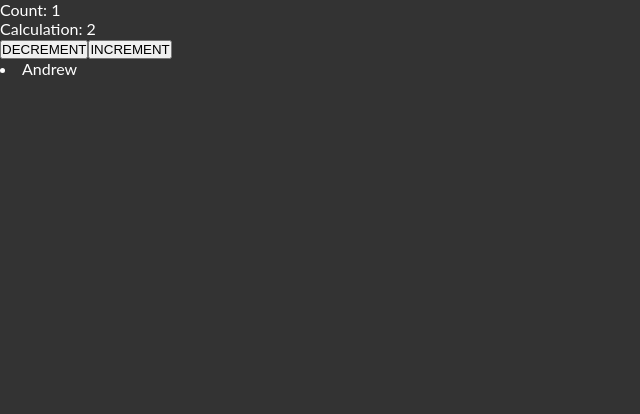
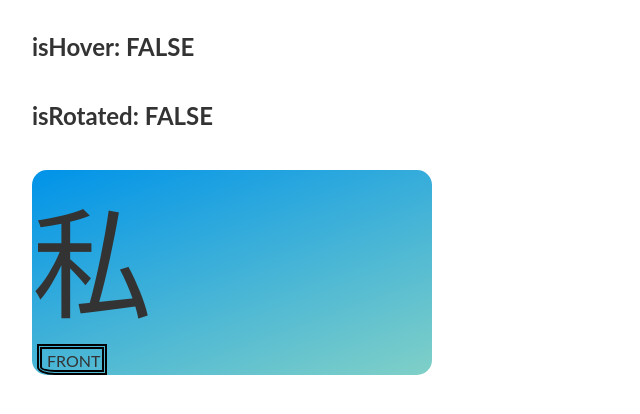
Before and after one commit to Namean/test-bench, a React (Create React App) app: page / in a window 1280 px wide. Shown: the top 414 px of the page, without its empty margins (0-640 px from the left). Built offline with nearby package versions, Linux system fonts and the light colour scheme.

Commit message:
I made an animated component, but it needs some final polish and clean up

```diff
--- a/src/App.js
+++ b/src/App.js
@@ -1,228 +1,437 @@
+// [:: LIBRARIES ::]
+import { useState } from "react";
+
+// [:: STYLES ::]
 import "./styles/App.css";
 import "./styles/FormStyle.css";
-//import './styles/main.css';
-// import { useState, useEffect } from "react";
+
 import "./styles/Employees.css";
-import TabContainer from "./components/TabContainer.component";
-// import inc from "./lib/inc";
-import Accordion from "./react.dev/sharing-state-between-components/Accordion.component";
-import { useState, useEffect } from "react";
-import { Post } from "../src/lib/Post";
-import employees from "./data/employees";
-const useFetch = (url) => {
-  const [data, setData] = useState(null);
 
-  useEffect(() => {
-    fetch(url)
-      .then((res) => res.json())
-      .then((data) => setData(data));
-  }, [url]);
+// [:: COMPONENTS ::]
+// import TabContainer from "./components/TabContainer.component";
 
-  return [data];
+// [:: UTILS ::]
+// import { Post } from "../src/lib/Post";
+
+// [:: HOOKS ::]
+// import employees from "./data/employees";
+
+const flashcardStyle = {
+  border: "solid 1px black",
+  padding: "20px",
+  width: "auto",
+  // margin: "10px 10px 10px 10px",
+  borderRadius: "8px",
+  WebkitBoxShadow: "10px 14px 6px 1px rgba(0,0,0,0.47)",
+  MozBoxShadow: "10px 14px 6px 1px rgba(0,0,0,0.47)",
+  boxShadow: "10px 14px 6px 1px rgba(0,0,0,0.47)",
 };
 
-const RadioButtons = () => {
+const FlashCard = () => {
+  const kanjiStyle = {
+    fontSize: "120px",
+    position: "relative",
+    left: "60px",
+  };
+
+  const furiganaStyle = {
+    position: "relative",
+    top: "-10",
+    left: "90px",
+  };
+
   return (
     <>
-      <form>
-        <input type="radio" id="html" name="fav_language" value="HTML" />
-        <label htmlFor="html">HTML</label>
-        <br />
-        <input type="radio" id="css" name="fav_language" value="CSS" />
-        <label htmlFor="css">CSS</label>
-        <br />
-        <input
-          type="radio"
-          id="javascript"
-          name="fav_language"
-          value="JavaScript"
-        />
-        <label htmlFor="javascript">JavaScript</label>
-      </form>
+      <div className="flashcard" style={flashcardStyle}>
+        <span className="furigana" style={furiganaStyle}>
+          わ た し
+        </span>
+        <p className="kanji" style={kanjiStyle}>
+          私
+        </p>
+      </div>
     </>
   );
 };
 
-const Form = () => {
-  const [firstName, setFirstName] = useState("");
+const FlashCardRotating = () => {
+  const [isHover, setIsHover] = useState(false);
+  const [isRotated, setIsRotated] = useState(false);
 
-  const handleSubmit = (event) => {
-    event.preventDefault();
-    alert(`The name you entered ${firstName}`);
+  const CardStyle = {
+    perspective: "150rem",
+    position: "relative",
+    height: "40rem",
+    maxWidth: "400px",
+    margin: "2rem",
+    boxShadow: "none",
+    background: "none",
   };
 
+  const cardSide = {
+    // height: "35rem",
+    borderRadius: "15px",
+    transition: "all 0.8s ease",
+    backfaceVisibility: "hidden",
+    // position: "absolute",
+    // top: "0",
+    // left: "0",
+    width: "80%,",
+    padding: "2rem,",
+    // color: "white",
+  };
+
+  const handleMouseEnter = () => {
+    console.log("mouse entered");
+    setIsHover(true);
+  };
+  const handleMouseLeave = () => {
+    console.log("mouse leaving");
+    setIsHover(false);
+  };
+
+  // [:: FRONT ::]
+  const frontHover = {
+    transform: "rotateY(0.0deg)",
+  };
+
+  const rotationHover = {
+    transform: "rotateY(-89.9deg)",
+  };
+
+  const front = {
+    backgroundColor: "#0093E9",
+    backgroundImage: "linear-gradient(160deg, #0093E9 0%, #80D0C7 100%)",
+  };
+
+  const FrontSide = () => {
+    const _static = { ...cardSide, ...front };
+    const animated = { ...cardSide, ...front, ...frontHover };
+
+    const furiganaStyle = {
+      position: "relative",
+      top: "-10",
+      left: "90px",
+      color: "black",
+    };
+
+    return (
+      <div className="card-side back" style={isHover ? _static : animated}>
+        <span className="furigana" style={{ display: "none" }}>
+          わ た し
+        </span>
+        <div style={{ fontSize: "120px" }}>私</div>
+        <p
+          style={{
+            display: "inline-block",
+            marginLeft: "5px",
+            // borderTop: "solid 1px black",
+            // borderBottom: "double 1px black",
+            // borderLeft: "soldi 1px black",
+            borderBottomLeftRadius: "18px 8px",
+            // borderTopLeftRadius: "5px",
+            // borderRight: "solid 1px black",
+            border: "double 5px black",
+            paddingRight: "2px",
+            paddingLeft: "5px",
+            paddingTop: "2px",
+            // backgroundColor: "#0093E9",
+            // backgroundImage:
+            //   "linear-gradient(160deg, #0093E9 0%, #80D0C7 100%)",
+            // borderInlineEnd: "solid; writing-mode: horizontal-tb",
+          }}
+        >
+          FRONT
+        </p>
+      </div>
+    );
+  };
+
+  const rotationback = {
+    backgroundColor: "#0093E9",
+    backgroundImage: "linear-gradient(160deg, #0093E9 0%, #80D0C7 100%)",
+  };
+
+  const FrontSideRotation = () => {
+    const furiganaStyle = {
+      position: "relative",
+      top: "-10",
+      left: "90px",
+      color: "black",
+    };
+    return (
+      <div
+        className="card-side back"
+        style={
+          isHover
+            ? { ...cardSide, ...rotationHover, ...rotationback }
+            : { ...cardSide, ...rotationback }
+        }
+      >
+        <span className="furigana" style={{ display: "none" }}>
+          わ た し
+        </span>
+        <div style={{ fontSize: "120px" }}>私</div>
+        <p
+          style={{
+            display: "inline-block",
+            marginLeft: "5px",
+            // borderTop: "solid 1px black",
+            // borderBottom: "double 1px black",
+            // borderLeft: "soldi 1px black",
+            borderBottomLeftRadius: "18px 8px",
+            // borderTopLeftRadius: "5px",
+            // borderRight: "solid 1px black",
+            border: "double 5px black",
+            paddingRight: "2px",
+            paddingLeft: "5px",
+            paddingTop: "2px",
+            // backgroundColor: "#0093E9",
+            // backgroundImage:
+            //   "linear-gradient(160deg, #0093E9 0%, #80D0C7 100%)",
+            // borderInlineEnd: "solid; writing-mode: horizontal-tb",
+          }}
+        >
+          FRONT
+        </p>
+      </div>
+    );
+  };
+
+  // _____________
+  // |    BACK    |
+  // -------------
+
+  const backRotationHover = {
+    transform: "rotateY(-360deg)",
+  };
+
+  const BackSideRotation = () => {
+    const furiganaStyle = {
+      position: "relative",
+      top: "-10",
+      left: "90px",
+      color: "black",
+    };
+    return (
+      <div
+        className="card-side back"
+        style={
+          isHover
+            ? { ...cardSide, ...backRotationHover, ...rotationback }
+            : { ...cardSide, ...rotationback }
+        }
+      >
+        <span className="furigana" style={furiganaStyle}>
+          わ た し
+        </span>
+        <div style={{ fontSize: "120px" }}>私</div>
+        <p
+          style={{
+            display: "inline-block",
+            marginLeft: "5px",
+            // borderTop: "solid 1px black",
+            // borderBottom: "double 1px black",
+            // borderLeft: "soldi 1px black",
+            borderBottomLeftRadius: "18px 8px",
+            // borderTopLeftRadius: "5px",
+            // borderRight: "solid 1px black",
+            border: "double 5px black",
+            paddingRight: "2px",
+            paddingLeft: "5px",
+            paddingTop: "2px",
+            // backgroundColor: "#0093E9",
+            // backgroundImage:
+            //   "linear-gradient(160deg, #0093E9 0%, #80D0C7 100%)",
+            // borderInlineEnd: "solid; writing-mode: horizontal-tb",
+          }}
+        >
+          BACK
+        </p>
+      </div>
+    );
+  };
+
+  const backHover = {
+    transform: "rotateY(0deg)",
+  };
+
+  const back = {
+    backgroundColor: "#0093E9",
+    backgroundImage: "linear-gradient(160deg, #0093E9 0%, #80D0C7 100%)",
+  };
+
+  const BackSide = () => {
+    const furiganaStyle = {
+      position: "relative",
+      top: "-10",
+      left: "90px",
+      color: "black",
+    };
+    return (
+      <div
+        className="card-side back"
+        style={
+          isHover
+            ? { ...cardSide, ...backHover, ...back }
+            : { ...cardSide, ...back }
+        }
+      >
+        <span className="furigana" style={furiganaStyle}>
+          わ た し
+        </span>
+        <div style={{ fontSize: "120px" }}>私</div>
+        <p
+          style={{
+            display: "inline-block",
+            marginLeft: "5px",
+            // borderTop: "solid 1px black",
+            // borderBottom: "double 1px black",
+            // borderLeft: "soldi 1px black",
+            borderBottomLeftRadius: "18px 8px",
+            // borderTopLeftRadius: "5px",
+            // borderRight: "solid 1px black",
+            border: "double 5px black",
+            paddingRight: "2px",
+            paddingLeft: "5px",
+            paddingTop: "2px",
+            // backgroundColor: "#0093E9",
+            // backgroundImage:
+            //   "linear-gradient(160deg, #0093E9 0%, #80D0C7 100%)",
+            // borderInlineEnd: "solid; writing-mode: horizontal-tb",
+          }}
+        >
+          BACK
+        </p>
+      </div>
+    );
+  };
+
+  if (isHover === false && isRotated === false) {
+    return (
+      <>
+        <div
+          className="card"
+          style={{ ...CardStyle }}
+          onMouseEnter={() => {
+            handleMouseEnter();
+            setTimeout(() => {
+              setIsRotated(true);
+            }, 700);
+          }}
+          onMouseLeave={() => {
+            handleMouseLeave();
+            // setTimeout(() => {
+            //   setIsRotated(false);
+            // }, 700);
+          }}
+        >
+          <h2 style={{ marginBottom: "40px" }}>{`isHover: ${isHover
+            .toString()
+            .toUpperCase()}`}</h2>
+          <h2 style={{ marginBottom: "40px" }}>{`isRotated: ${isRotated
+            .toString()
+            .toUpperCase()}`}</h2>
+          {isHover ? FrontSideRotation() : FrontSide()}
+        </div>
+      </>
+    );
+  } else if (isHover === true && isRotated === false) {
+    return (
+      <>
+        <div
+          className="card"
+          style={{ ...CardStyle }}
+          onMouseEnter={() => {
+            handleMouseEnter();
+            setTimeout(() => {
+              setIsRotated(true);
+            }, 700);
+          }}
+          onMouseLeave={() => {
+            handleMouseLeave();
+            setTimeout(() => {
+              setIsRotated(false);
+            }, 700);
+          }}
+        >
+          <h2 style={{ marginBottom: "40px" }}>{`isHover: ${isHover
+            .toString()
+            .toUpperCase()}`}</h2>
+          <h2 style={{ marginBottom: "40px" }}>{`isRotated: ${isRotated
+            .toString()
+            .toUpperCase()}`}</h2>
+          {isHover ? FrontSideRotation() : FrontSide()}
+        </div>
+      </>
+    );
+  } else if (isHover === true && isRotated === true) {
+    return (
+      <>
+        <div
+          className="card"
+          style={{ ...CardStyle }}
+          onMouseEnter={() => {
+            handleMouseEnter();
+            setTimeout(() => {
+              setIsRotated(true);
+            }, 700);
+          }}
+          onMouseLeave={() => {
+            handleMouseLeave();
+            setTimeout(() => {
+              setIsRotated(false);
+            }, 700);
+          }}
+        >
+          <h2 style={{ marginBottom: "40px" }}>{`isHover: ${isHover
+            .toString()
+            .toUpperCase()}`}</h2>
+          <h2 style={{ marginBottom: "40px" }}>{`isRotated: ${isRotated
+            .toString()
+            .toUpperCase()}`}</h2>
+          {isHover ? BackSideRotation() : BackSide()}
+        </div>
+      </>
+    );
+  } else {
+    return (
+      <>
+        <div
+          className="card"
+          style={{ ...CardStyle }}
+          onMouseEnter={() => {
+            handleMouseEnter();
+            setTimeout(() => {
+              setIsRotated(true);
+            }, 700);
+          }}
+          onMouseLeave={() => {
+            handleMouseLeave();
+            setTimeout(() => {
+              setIsRotated(false);
+            }, 700);
+          }}
+        >
+          <h2 style={{ marginBottom: "40px" }}>{`isHover: ${isHover
+            .toString()
+            .toUpperCase()}`}</h2>
+          <h2 style={{ marginBottom: "40px" }}>{`isRotated: ${isRotated
+            .toString()
+            .toUpperCase()}`}</h2>
+          {isHover ? BackSideRotation() : BackSide()}
+        </div>
+      </>
+    );
+  }
+};
+
+const App = () => {
   return (
     <>
-      <form onSubmit={handleSubmit}>
-        <label htmlFor="first_name">First name:</label>
-        <input
-          onChange={(e) => setFirstName(e.target.value)}
-          type={"text"}
-          id="first_name"
-          name="first_name"
-        />
-        <br />
-        <label htmlFor="first_name">First name:</label>
-        <input type={"text"} id="first_name" name="first_name" />
-        <br />
-        <br />
-        <br />
-        <input type="submit" value="submit" />
-      </form>
+      <FlashCardRotating />
     </>
   );
 };
 
-// http://172.16.150.190:3001/user
-
-function MyForm() {
-  const [inputs, setInputs] = useState({});
-
-  const handleChange = (event) => {
-    const name = event.target.name;
-    const value = event.target.value;
-    setInputs((values) => ({ ...values, [name]: value }));
-  };
-
-  const handleSubmit = (event) => {
-    event.preventDefault();
-    alert(` ${Object.keys(inputs)}, \n ${Object.values(inputs)} `);
-  };
-
-  return (
-    <form onSubmit={handleSubmit}>
-      <label>
-        Enter your name:
-        <input
-          type="text"
-          name="username"
-          value={inputs.username || ""}
-          onChange={handleChange}
-        />
-      </label>
-      <label>
-        Enter your age:
-        <input
-          type="number"
-          name="age"
-          value={inputs.age || ""}
-          onChange={handleChange}
-        />
-      </label>
-      <input
-        type="submit"
-        onClick={(event) => Post("http://172.16.150.190:3001/users", inputs)}
-      />
-    </form>
-  );
-}
-
-const Employees = () => {
-  const url1 = "https://jsonplaceholder.typicode.com/todos";
-  const url2 = "http://172.16.150.190:3001/employees";
-  // const [data] = useFetch(url2);
-  const data = employees;
-
-  return (
-    <div className="container">
-      {data &&
-        data.map((idx, index) => {
-          return (
-            <>
-              <li key={index} id={idx.EmployeeId}>
-                {idx.FirstName} {idx.LastName}
-              </li>
-              <p>
-                {idx.Phone}, {idx.Fax}
-              </p>
-            </>
-          );
-        })}
-    </div>
-  );
-};
-
-const Home = () => {
-  const url1 = "https://jsonplaceholder.typicode.com/todos";
-  const url2 = "http://172.16.150.190:3001/employees";
-  const [data] = useFetch(url2);
-
-  return (
-    <>
-      {data &&
-        data.map((idx, index) => {
-          return (
-            <p key={index} id={idx.EmployeeId}>
-              {idx.FirstName} {idx.LastName}
-            </p>
-          );
-        })}
-    </>
-  );
-};
-
-function Counter() {
-  const [count, setCount] = useState(1);
-  const [calculation, setCalculation] = useState(0);
-  const url2 = "http://172.16.150.190:3001/employees";
-  // const [data] = useFetch(url2);
-  const data = employees;
-  useEffect(() => {
-    setCalculation(() => count * 2);
-  }, [count]); // <- add the count variable here
-
-  return (
-    <>
-      <p>Count: {count}</p>
-      <p>Calculation: {calculation}</p>
-      <button
-        onClick={() =>
-          setCount((c) => {
-            if (c === 1) {
-              return data.length;
-            } else {
-              return c - 1;
-            }
-          })
-        }
-      >
-        DECREMENT
-      </button>
-      <button
-        id="inc"
-        onClick={() =>
-          setCount((c) => {
-            if (c === data.length) {
-              return 1;
-            } else {
-              return c + 1;
-            }
-          })
-        }
-      >
-        INCREMENT
-      </button>
-      <div>
-        {data &&
-          data.map((idx, index) => {
-            return (
-              <>
-                <li
-                  key={idx.EmployeeId}
-                  style={idx.EmployeeId <= count ? {} : { display: "none" }}
-                >
-                  {idx.FirstName}
-                </li>
-              </>
-            );
-          })}
-      </div>
-    </>
-  );
-}
-
-const App = () => {
-  return <Counter />;
-};
-
 export default App;
--- a/src/styles/App.css
+++ b/src/styles/App.css
@@ -3,8 +3,8 @@
 }
 body {
   font-family: "Lato", sans-serif;
-  background-color: #333;
-  color: white;
+  background-color: white;
+  color: #333;
 }
 
 /* Style the tab */
```
Also changed, not shown: src/lib/hooks/useFetch.js (added, +15 -0 lines), src/react.dev/ShoppingList.component.jsx (added, +22 -0 lines), src/lib/utils/Post.js (renamed from src/lib/Post.js), src/lib/utils/inc.js (renamed from src/lib/inc.js), src/lib/utils/util.js (renamed from src/lib/util.js).
